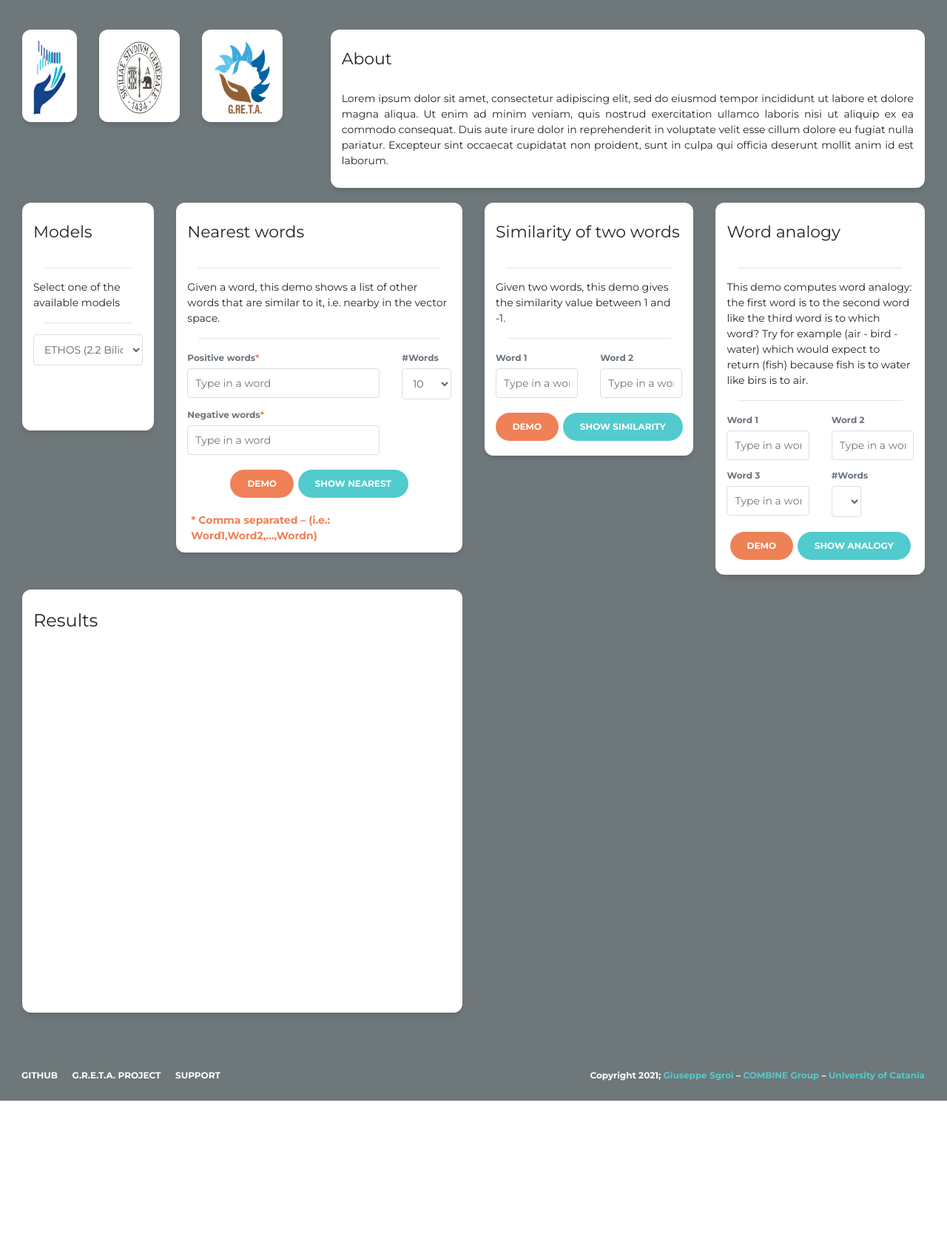
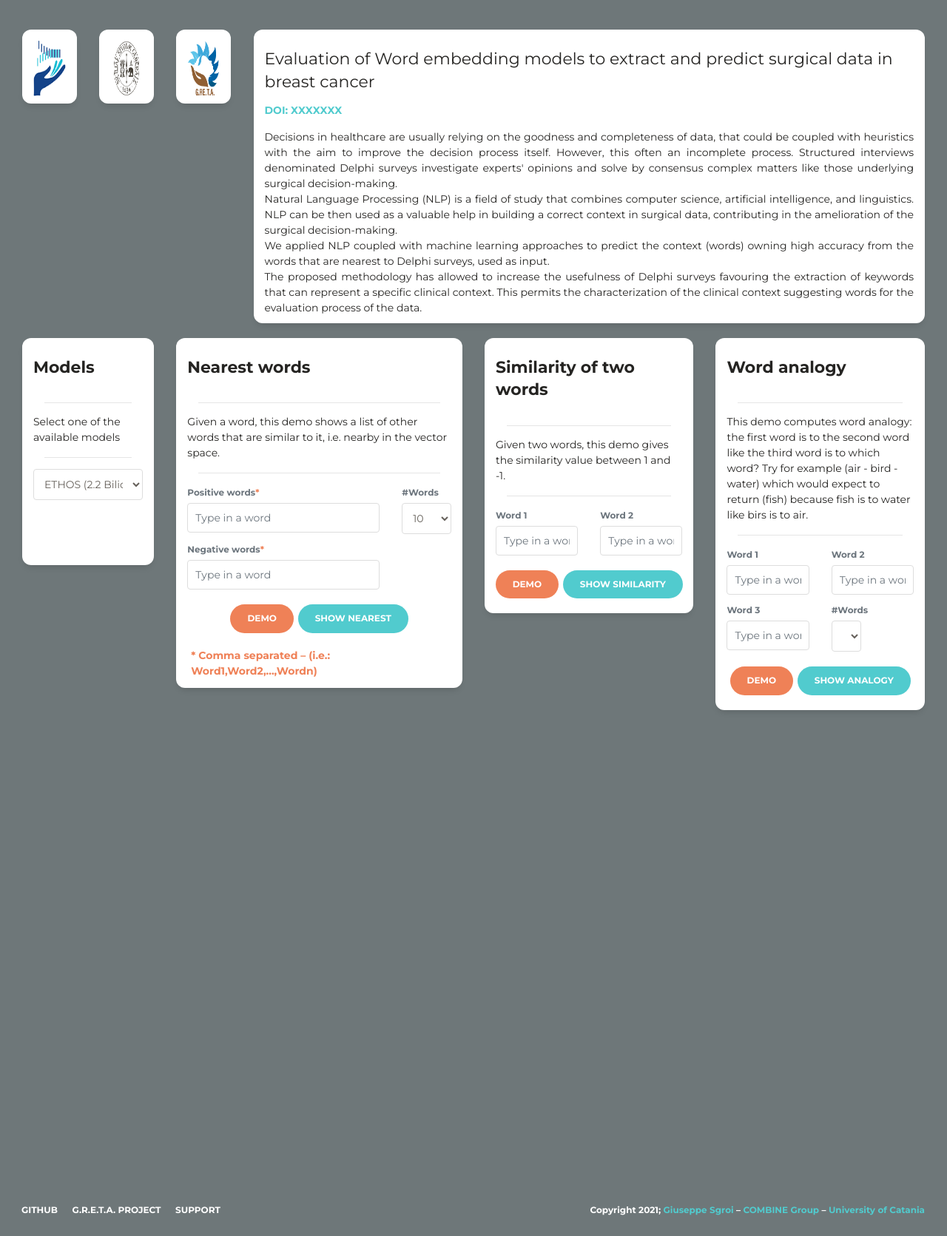
Before and after one commit to Pex2892/ETHOS-Word-Embeddings, a Django app: page / in a window 1280 px wide. Shown: the whole page at 74% size. Before the commit the page ends 1488 px from the top, so only its background shows below. Run offline with Django 3.2, Linux system fonts and the light colour scheme; some libraries are stand-ins or nearby versions.

Commit message:
Fix status (visible or invisible) of the div

```diff
--- a/word_embeddings/static/assets/js/utility.js
+++ b/word_embeddings/static/assets/js/utility.js
@@ -27,6 +27,8 @@ function NW_demo() {
 
 function NW_show() {
     $("#NW_show").click(function () {
+        $('div.row.visible').removeClass('visible').addClass('invisible')
+
         let model_id = getModel()
         console.log('NW_show -> model_id', model_id);
 
@@ -72,6 +74,11 @@ function NW_show() {
         }, function (data) {
             console.log('POST run_NW', data)
 
+            if (data.type === 'success') {
+                $('#results_analysis').append(data['html'])
+                $('div.row.invisible').removeClass('invisible').addClass('visible')
+            }
+
             Swal.fire({
                 icon: data.type,
                 title: data.title,
@@ -82,7 +89,7 @@ function NW_show() {
                 confirmButtonColor: '#145da0',
                 allowOutsideClick: false
             })
-            $('#results_analysis').append(data['html'])
+
         }, "json");
     });
 }
@@ -101,6 +108,8 @@ function SW_demo() {
 
 function SW_show() {
     $("#SW_show").click(function () {
+        $('div.row.visible').removeClass('visible').addClass('invisible')
+
         let model_id = getModel()
         console.log('SW_show -> model_id', model_id);
 
@@ -142,6 +151,11 @@ function SW_show() {
         }, function (data) {
             console.log('POST run_SW', data)
 
+            if (data.type === 'success') {
+                $('#results_analysis').append(data['html'])
+                $('div.row.invisible').removeClass('invisible').addClass('visible')
+            }
+
             Swal.fire({
                 icon: data.type,
                 title: data.title,
@@ -152,8 +166,6 @@ function SW_show() {
                 confirmButtonColor: '#145da0',
                 allowOutsideClick: false
             })
-
-            $('#results_analysis').append(data['html'])
         }, "json");
     });
 }
@@ -176,6 +188,8 @@ function WA_demo() {
 
 function WA_show() {
     $("#WA_show").click(function () {
+        $('div.row.visible').removeClass('visible').addClass('invisible')
+
         let model_id = getModel()
         console.log('WA_show -> model_id', model_id);
 
@@ -225,6 +239,11 @@ function WA_show() {
         }, function (data) {
             console.log('POST run_WA', data)
 
+            if (data.type === 'success') {
+                $('#results_analysis').append(data['html'])
+                $('div.row.invisible').removeClass('invisible').addClass('visible')
+            }
+
             Swal.fire({
                 icon: data.type,
                 title: data.title,
@@ -235,8 +254,6 @@ function WA_show() {
                 confirmButtonColor: '#145da0',
                 allowOutsideClick: false
             })
-
-            $('#results_analysis').append(data['html'])
         }, "json");
     });
 }
--- a/word_embeddings/templates/word_embeddings/index.html
+++ b/word_embeddings/templates/word_embeddings/index.html
@@ -5,8 +5,9 @@
         <meta charset="utf-8" />
         <title>{{ title }}</title>
 
-        <link rel="apple-touch-icon" sizes="76x76" href="{% static 'assets/img/favicon.ico' %}">
-        <link rel="icon" type="image/png" href="{% static 'assets/img/favicon.ico' %}">
+        <!--<link rel="apple-touch-icon" sizes="76x76" href="{% static 'assets/img/favicon.ico' %}">
+        <link rel="icon" type="image/png" href="{% static 'assets/img/favicon.ico' %}">-->
+        <link rel="icon" type="image/png" href="{% static 'assets/img/ml_favicon_2.png' %}"/>
         <meta http-equiv="X-UA-Compatible" content="IE=edge,chrome=1" />
         <meta content='width=device-width, initial-scale=1.0, maximum-scale=1.0, user-scalable=0, shrink-to-fit=no' name='viewport' />
 
@@ -26,13 +27,13 @@
             <div class="main-panel">
                 <div class="content">
                     <div class="row justify-content-center">
-                        <div class="col-md-4">
+                        <div class="col-md-3">
                             <div class="row">
-                                <div class="col-md-3">
+                                <div class="col-md-4">
                                     <div class="card">
                                         <div class="card-body text-center">
                                             <a href="https://www.combine-group.org/" target="_blank">
-                                                <img src="{% static 'assets/img/combine_logo.png' %}" width="100px" height="100px"/>
+                                                <img src="{% static 'assets/img/combine_logo.png' %}" width="100px" height="75px"/>
                                             </a>
                                         </div>
                                     </div>
@@ -41,7 +42,7 @@
                                     <div class="card">
                                         <div class="card-body text-center">
                                             <a href="https://www.unict.it/" target="_blank">
-                                                <img src="{% static 'assets/img/unict_logo.png' %}" width="125px" height="100px"/>
+                                                <img src="{% static 'assets/img/unict_logo.png' %}" width="125px" height="75px"/>
                                             </a>
                                         </div>
                                     </div>
@@ -50,26 +51,32 @@
                                     <div class="card">
                                         <div class="card-body text-center">
                                             <a href="https://greta.maurizionava.it/" target="_blank">
-                                                <img src="{% static 'assets/img/greta_logo.png' %}" width="125px" height="100px"/>
+                                                <img src="{% static 'assets/img/greta_logo.png' %}" width="125px" height="75px"/>
                                             </a>
                                         </div>
                                     </div>
                                 </div>
                             </div>
                         </div>
-                        <div class="col-md-8">
+                        <div class="col-md-9">
                             <div class="card">
-                                <div class="card-header">
-                                    <h5 class="card-title">About</h5>
+                                <div class="card-header font-weight-bold">
+                                    <h5 class="card-title">Evaluation of Word embedding models to extract and predict surgical data in breast cancer</h5>
+                                    <a href="#">DOI: XXXXXXX</a>
                                 </div>
                                 <div class="card-body text-justify">
-                                    <p>
-                                        Lorem ipsum dolor sit amet, consectetur adipiscing elit, sed do eiusmod tempor incididunt ut labore
-                                        et dolore magna aliqua. Ut enim ad minim veniam, quis nostrud exercitation ullamco laboris nisi
-                                        ut aliquip ex ea commodo consequat. Duis aute irure dolor in reprehenderit in voluptate
-                                        velit esse cillum dolore eu fugiat nulla pariatur. Excepteur sint occaecat cupidatat non proident,
-                                        sunt in culpa qui officia deserunt mollit anim id est laborum.
-                                    </p>
+                                    Decisions in healthcare are usually relying on the goodness and completeness of data,
+                                    that could be coupled with heuristics with the aim to improve the decision process itself.
+                                    However, this often an incomplete process. Structured interviews denominated Delphi surveys investigate experts'
+                                    opinions and solve by consensus complex matters like those underlying surgical decision-making.<br />
+                                    Natural Language Processing (NLP) is a field of study that combines computer science, artificial intelligence, and linguistics.
+                                    NLP can be then used as a valuable help in building a correct context in surgical data, contributing in
+                                    the amelioration of the surgical decision-making.<br />
+                                    We applied NLP coupled with machine learning approaches to predict the context (words)
+                                    owning high accuracy from the words that are nearest to Delphi surveys, used as input.<br />
+                                    The proposed methodology has allowed to increase the usefulness of Delphi surveys favouring the extraction
+                                    of keywords that can represent a specific clinical context.
+                                    This permits the characterization of the clinical context suggesting words for the evaluation process of the data.
                                 </div>
                             </div>
                         </div>
@@ -80,7 +87,7 @@
                                 <div class="col-md-2">
                                     <div class="card card-user">
                                         <div class="card-header">
-                                            <h5 class="card-title">Models</h5>
+                                            <h5 class="card-title font-weight-bold">Models</h5>
                                         </div>
                                         <div class="card-body">
                                             <hr />
@@ -108,7 +115,7 @@
                                 <div class="col-md-4">
                                     <div class="card card-user">
                                         <div class="card-header">
-                                            <h5 class="card-title">Nearest words</h5>
+                                            <h5 class="card-title font-weight-bold">Nearest words</h5>
                                         </div>
                                         <div class="card-body">
                                             <hr />
@@ -161,7 +168,7 @@
                                 <div class="col-md-3">
                                     <div class="card card-user">
                                         <div class="card-header">
-                                            <h5 class="card-title">Similarity of two words</h5>
+                                            <h5 class="card-title font-weight-bold">Similarity of two words</h5>
                                         </div>
                                         <div class="card-body">
                                             <hr />
@@ -193,7 +200,7 @@
                                 <div class="col-md-3">
                                     <div class="card card-user">
                                         <div class="card-header">
-                                            <h5 class="card-title">Word analogy</h5>
+                                            <h5 class="card-title font-weight-bold">Word analogy</h5>
                                         </div>
                                         <div class="card-body">
                                             <hr />
@@ -335,7 +342,7 @@
                              </div>--->
                         </div>
                     </div>
-                    <div class="row">
+                    <div class="row invisible">
                         <div class="col-md-6">
                             <div class="card card-user">
                                 <div class="card-header">
```
